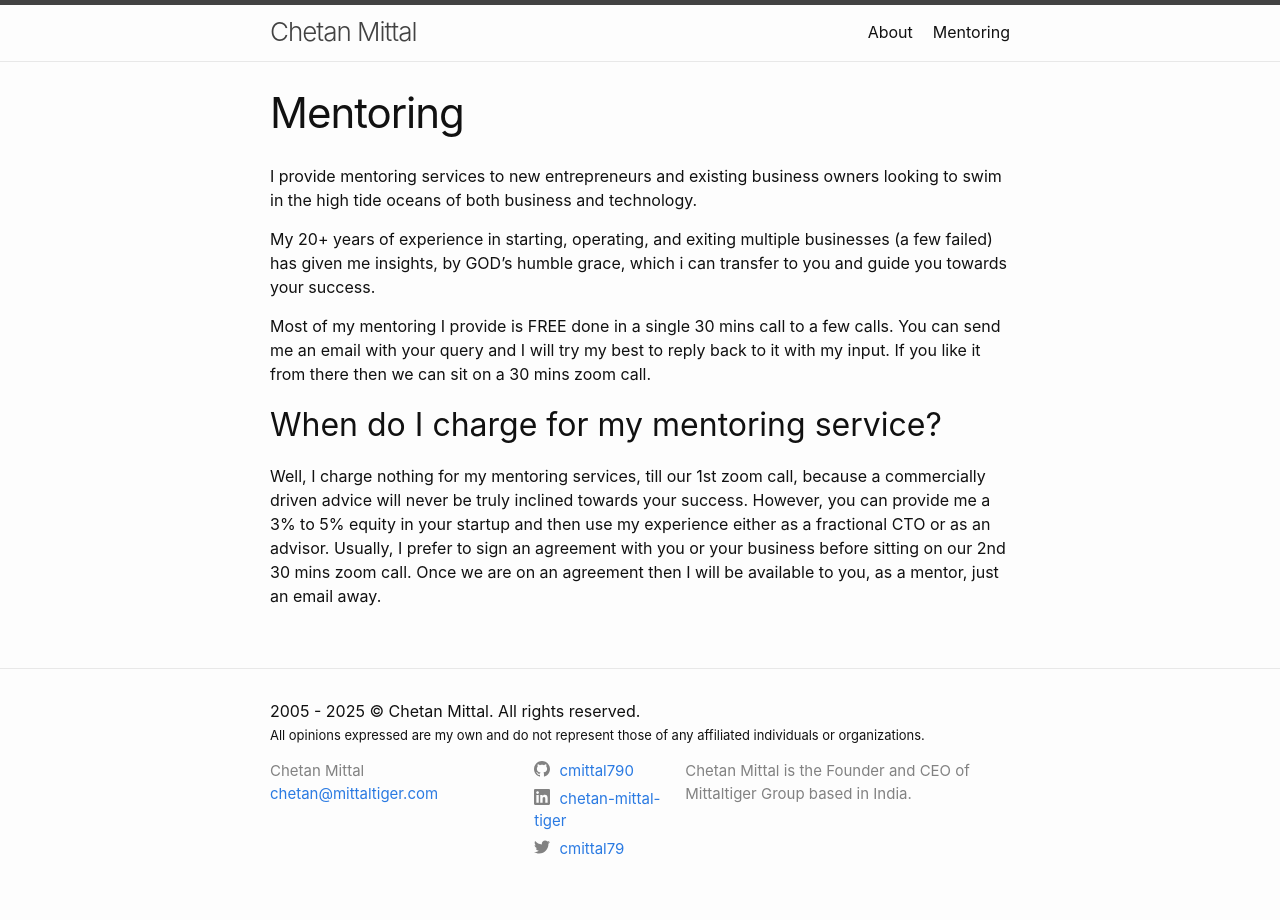
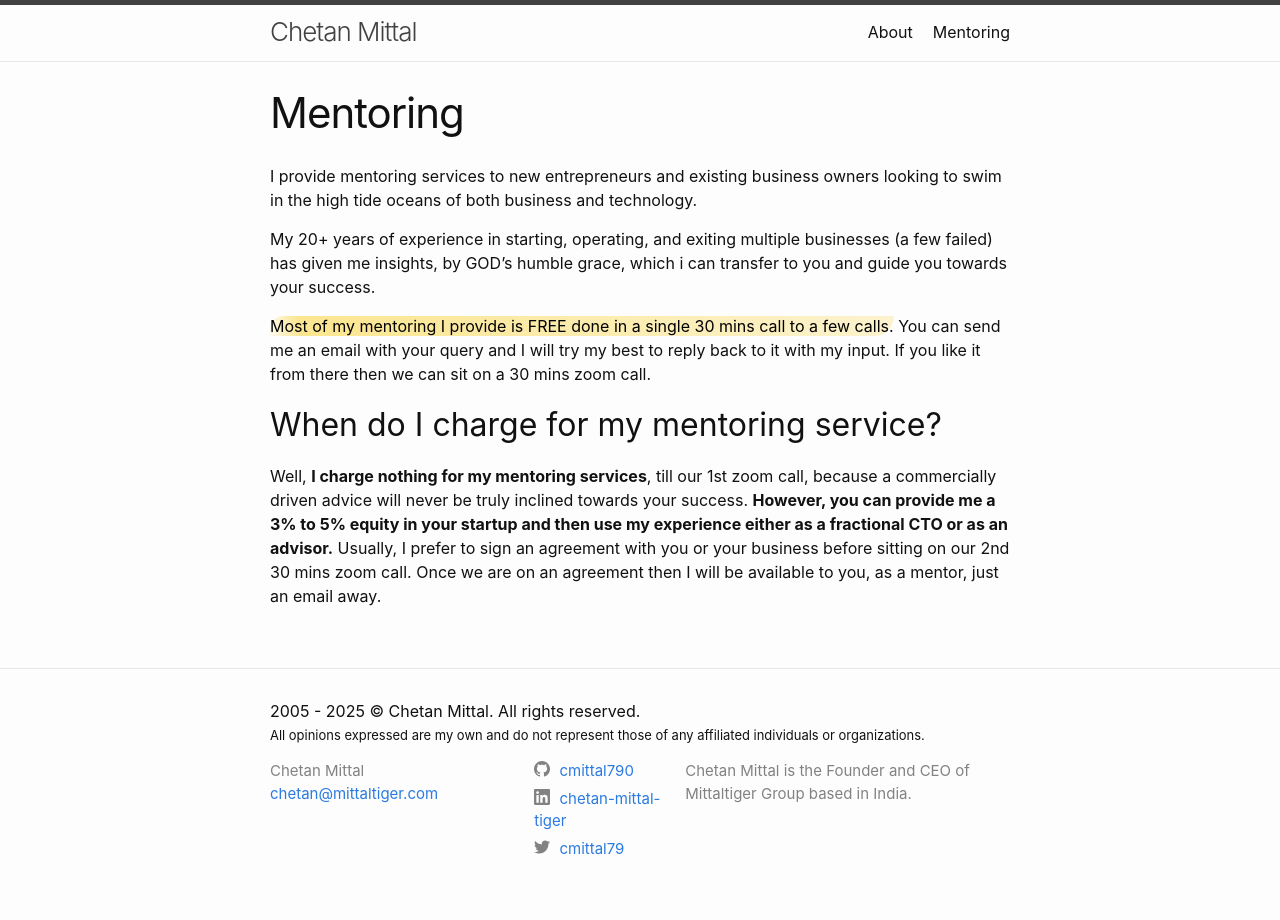
Before and after one commit to cmittal790/cmittal790.github.io, a Jekyll site: the page built from mentoring.markdown, in a window 1280 px wide. Built offline with Jekyll 4.4.1, drawn with Linux system fonts in a browser that asks for light colours.

Commit message:
highlighted text and added styles for <mark>

```diff
--- a/assets/main.scss
+++ b/assets/main.scss
@@ -3,3 +3,9 @@
 ---
 
 @import "minima";
+
+mark {
+  border-radius: 1.4em 0 2em;
+  background: transparent;
+  background-image: linear-gradient(-100deg, hsla(48, 94%, 68%, .3), hsla(48, 94%, 68%, .7) 95%, hsla(48, 94%, 68%, .1));
+}
--- a/mentoring.markdown
+++ b/mentoring.markdown
@@ -7,8 +7,8 @@ I provide mentoring services to new entrepreneurs and existing business owners l
 
 My 20+ years of experience in starting, operating, and exiting multiple businesses (a few failed) has given me insights, by GOD's humble grace, which i can transfer to you and guide you towards your success.
 
-Most of my mentoring I provide is FREE done in a single 30 mins call to a few calls. You can send me an email with your query and I will try my best to reply back to it with my input. If you like it from there then we can sit on a 30 mins zoom call.
+<mark>Most of my mentoring I provide is FREE done in a single 30 mins call to a few calls.</mark> You can send me an email with your query and I will try my best to reply back to it with my input. If you like it from there then we can sit on a 30 mins zoom call.
 
 ## When do I charge for my mentoring service?
 
-Well, I charge nothing for my mentoring services, till our 1st zoom call, because a commercially driven advice will never be truly inclined towards your success. However, you can provide me a 3% to 5% equity in your startup and then use my experience either as a fractional CTO or as an advisor. Usually, I prefer to sign an agreement with you or your business before sitting on our 2nd 30 mins zoom call. Once we are on an agreement then I will be available to you, as a mentor, just an email away.
+Well, **I charge nothing for my mentoring services**, till our 1st zoom call, because a commercially driven advice will never be truly inclined towards your success. **However, you can provide me a 3% to 5% equity in your startup and then use my experience either as a fractional CTO or as an advisor.** Usually, I prefer to sign an agreement with you or your business before sitting on our 2nd 30 mins zoom call. Once we are on an agreement then I will be available to you, as a mentor, just an email away.
```
